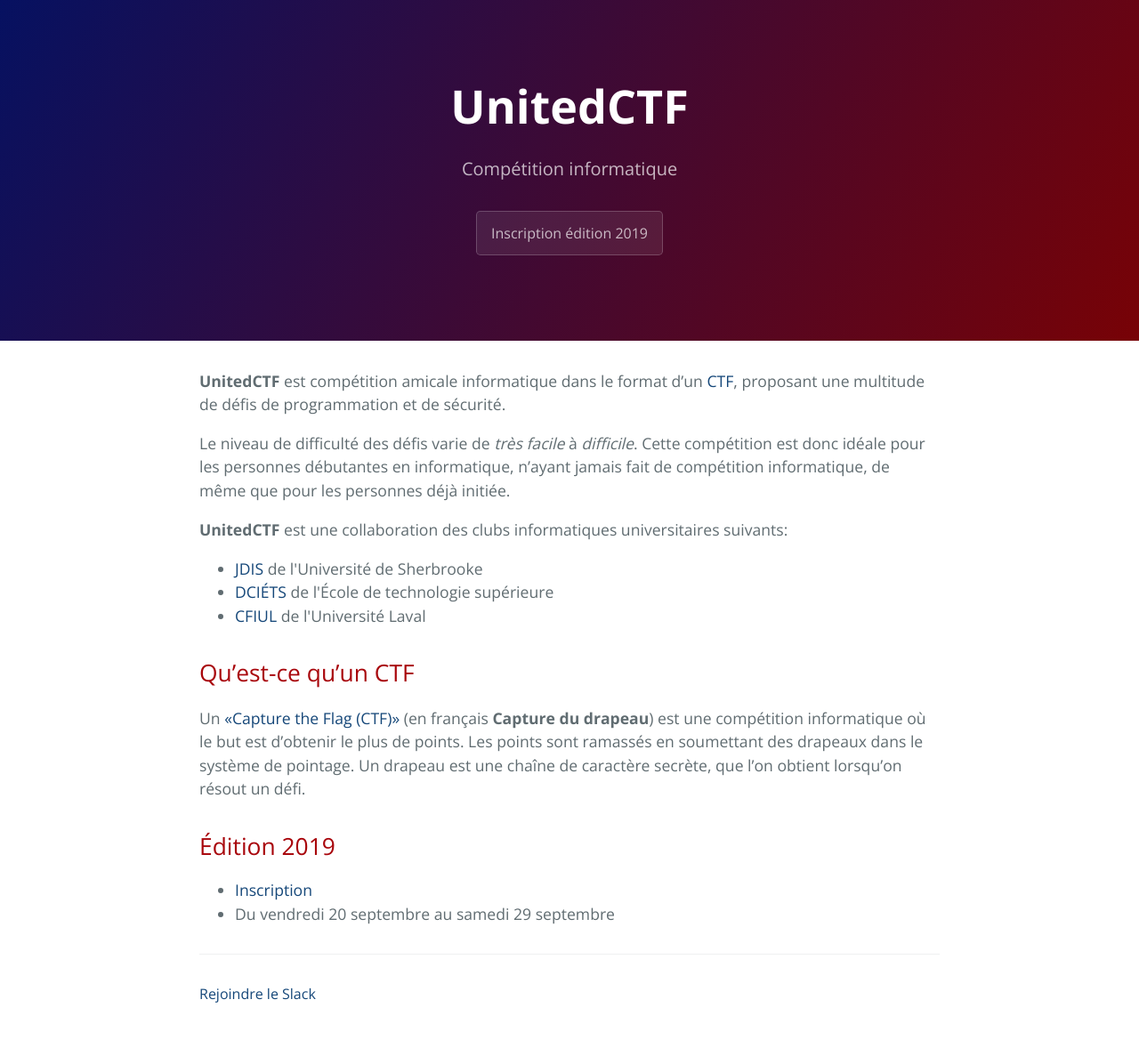
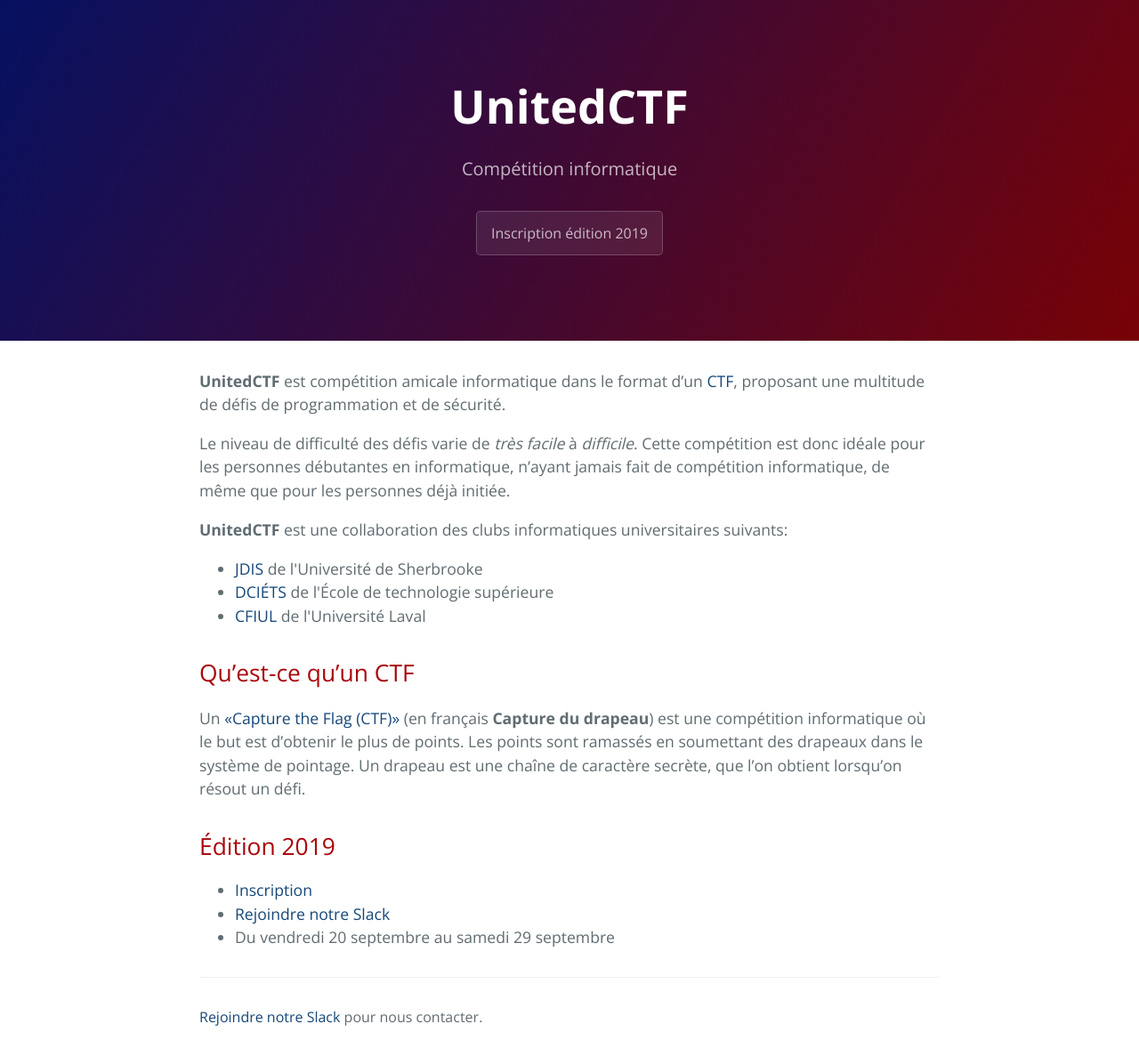
Before and after one commit to UnitedCTF/unitedctf.github.io, a Jekyll site: the page built from index.md, in a window 1280 px wide. Shown: the whole page at 89% size. Built offline with Jekyll 4.4.1, drawn with Linux system fonts in a browser that asks for light colours; before the commit the page ends 1161 px from its top, so only the background shows below that.

Commit message:
Add Slack invitation link in CTF section.
Change Slack invitation link content.

```diff
--- a/_layouts/default.html
+++ b/_layouts/default.html
@@ -32,7 +32,7 @@
       {{ content }}
 
       <footer class="site-footer">
-        <a href="{{ site.slack_inscription_url }}">Rejoindre le Slack</a>
+        <a href="{{ site.slack_inscription_url }}">Rejoindre notre Slack</a> pour nous contacter.
       </footer>
     </main>
   </body>
--- a/index.md
+++ b/index.md
@@ -26,5 +26,6 @@ Un [«Capture the Flag (CTF)»](https://fr.wikipedia.org/wiki/Capture_du_drapeau
 ## {{ site.ctf.name | capitalize }}
 
 - [Inscription]({{ site.ctf.url }})
+- [Rejoindre notre Slack]({{ site.slack_inscription_url }})
 - {{ site.ctf.date }}
 {% endif %}
```
